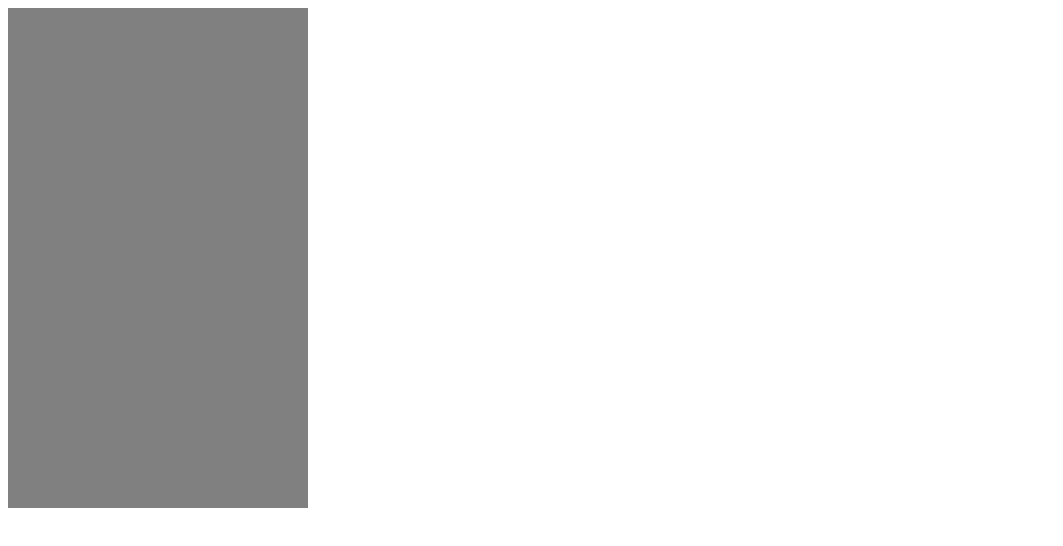
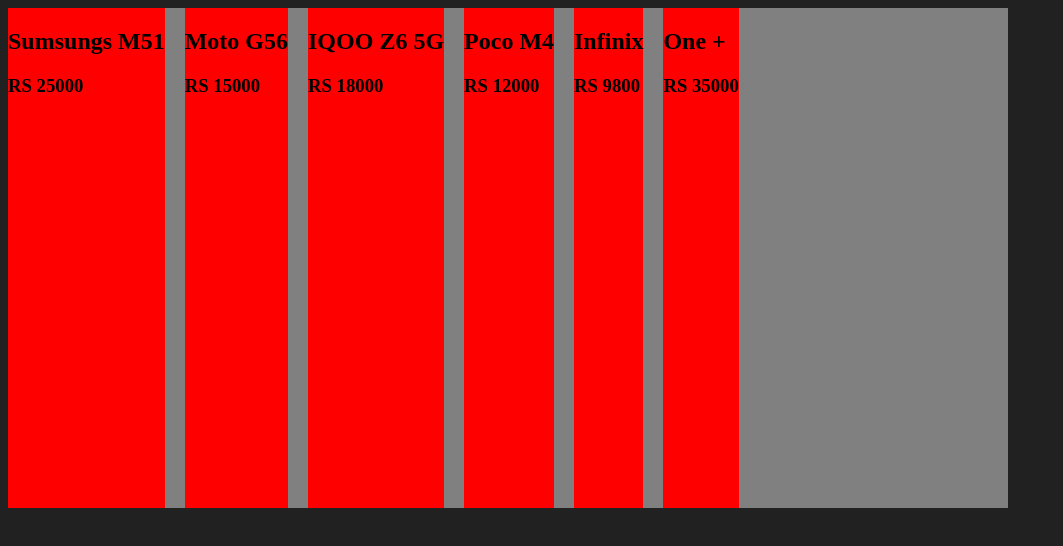
Before and after one commit to rajanDevelopers/js-hindi, a plain HTML site: page 08_dom-Manipulate/day2.html in a window 1280 px wide. Shown: the whole page, without its empty margins (0-1063 px from the left). Drawn offline with Linux system fonts and the light colour scheme.

Commit message:
Dom basics

```diff
--- a/08_dom-Manipulate/day2.html
+++ b/08_dom-Manipulate/day2.html
@@ -1,22 +1,22 @@
 <!DOCTYPE html>
 <html lang="en">
   <head>
-    <meta charset="UTF-8">
-    <meta name="viewport" content="width=device-width, initial-scale=1.0">
-    <title>day 2 - Dom Manipulation </title>
+    <meta charset="UTF-8" />
+    <meta name="viewport" content="width=device-width, initial-scale=1.0" />
+    <title>day 2 - Dom Manipulation</title>
     <style>
-      .parent{
-        height: 500px ;
-        width: 300px;
+      .parent {
+        height: 500px;
+        width: 1000px;
         background-color: gray;
         color: white;
+        display: flex;
+        column-gap: 20px;
       }
     </style>
   </head>
-<body>
-
-    <div class="parent">
-
+  <body style="background-color: #212121; color: #fff">
+    <div class="parent" id="parent-id">
       <!-- <div class="product">
             <h1>Hello Boys How are You </h1>
             <h3>Hii Sir we Are fine </h3>
@@ -30,13 +30,8 @@
           <li class="li-class">Third Li Tag </li>
           <li class="li-class">Fourth Li Tag </li>
         </ul> -->
-
     </div>
 
-    <script src="./day2.js">
-
-    </script>
-
-
+    <script src="./day2.js"></script>
   </body>
 </html>
--- a/08_dom-Manipulate/day2.js
+++ b/08_dom-Manipulate/day2.js
@@ -1,5 +1,5 @@
 // how can create the tage thorugh JavaSrcipt
-
+/*
 let divVar = document.createElement("div"); // ==> <div></div>
 
 // kisi bhi Element ke under class kaise de through JavaScript,
@@ -25,3 +25,57 @@ divVar.appendChild(h1Var);
 // // given the ul under class name through js
 
 // ulVar.classList.add("ul-class");
+*/
+
+let products = [
+  {
+    Name: "Sumsungs M51",
+    price: " RS 25000",
+  },
+  {
+    Name: "Moto G56",
+    price: " RS 15000",
+  },
+  {
+    Name: "IQOO Z6 5G",
+    price: " RS 18000",
+  },
+  {
+    Name: "Poco M4",
+    price: " RS 12000",
+  },
+  {
+    Name: "Infinix ",
+    price: " RS 9800",
+  },
+  {
+    Name: "One + ",
+    price: " RS 35000",
+  },
+];
+
+for (let i = 0; i < products.length; i++) {
+  let div = document.createElement("div");
+  // div.className = "product";
+  div.setAttribute("class", "Product");
+
+  let h2 = document.createElement("h2");
+  // let text = document.createTextNode("Tooth Paste ");
+  // h2.appendChild(text);
+  h2.innerText = products[i].Name;
+
+  let h3 = document.createElement("h3");
+  // let textH3 = document.createTextNode("Price of Tooth Paste ");
+  // h3.appendChild(textH3);
+  h3.innerText = products[i].price;
+
+  div.appendChild(h2);
+  div.appendChild(h3);
+
+  document.body.appendChild(div);
+  div.style.backgroundColor = " red";
+  div.style.color = "black";
+
+  document.getElementById("parent-id").appendChild(div);
+  console.log(div);
+}
```
Also changed, not shown: 07_DOM/four.html (added, +56 -0 lines). Lines whose indentation alone changed are shown as unchanged.
